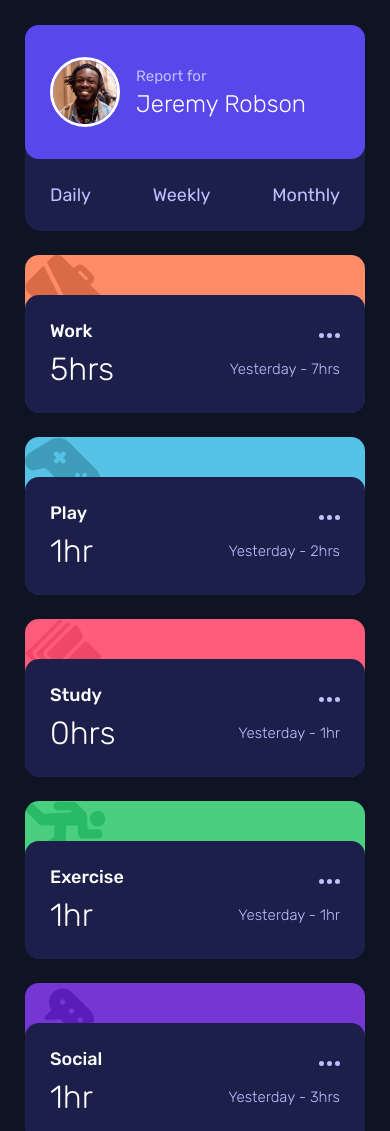
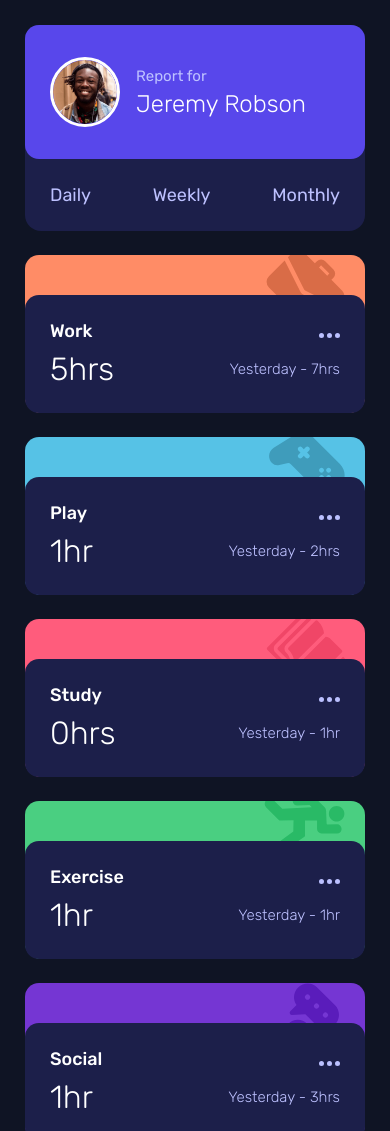
Before and after one commit to lukaszkus/time-tracking-dashboard, a website: page index.html in a window 390 px wide. Shown: the top 1131 px of the page. Drawn offline with Linux system fonts and the light colour scheme.

Commit message:
mobile styles update

```diff
--- a/scss/main.scss
+++ b/scss/main.scss
@@ -15,7 +15,7 @@ html {
 
 body {
   width: 100%;
-  // height: 100vh;
+  min-height: 100vh;
   display: flex;
   justify-content: center;
   align-items: center;
@@ -41,29 +41,38 @@ body {
     grid-row: span 2;
     padding: 0;
   }
-
   &--work {
-    background: no-repeat url(../images/icon-work.svg) $color-work;
+    background-color: $color-work;
+    background-image: url(../images/icon-work.svg);
   }
-
   &--play {
-    background: no-repeat url(../images/icon-play.svg) $color-play;
+    background-color: $color-play;
+    background-image: url(../images/icon-play.svg);
   }
-
   &--study {
-    background: no-repeat url(../images/icon-study.svg) $color-study;
+    background-color: $color-study;
+    background-image: url(../images/icon-study.svg);
   }
-
   &--exercise {
-    background: no-repeat url(../images/icon-exercise.svg) $color-exercise;
+    background-color: $color-exercise;
+    background-image: url(../images/icon-exercise.svg);
   }
-
   &--social {
-    background: no-repeat url(../images/icon-social.svg) $color-social;
+    background-color: $color-social;
+    background-image: url(../images/icon-social.svg);
   }
-
   &--self {
-    background: no-repeat url(../images/icon-self-care.svg) $color-self;
+    background-color: $color-self;
+    background-image: url(../images/icon-self-care.svg);
+  }
+  &--work,
+  &--play,
+  &--study,
+  &--exercise,
+  &--social,
+  &--self {
+    background-repeat: no-repeat;
+    background-position: top -0.5rem right 2rem;
   }
 
   .user {
```
Also changed, not shown: css/main.css, 1 other file.
